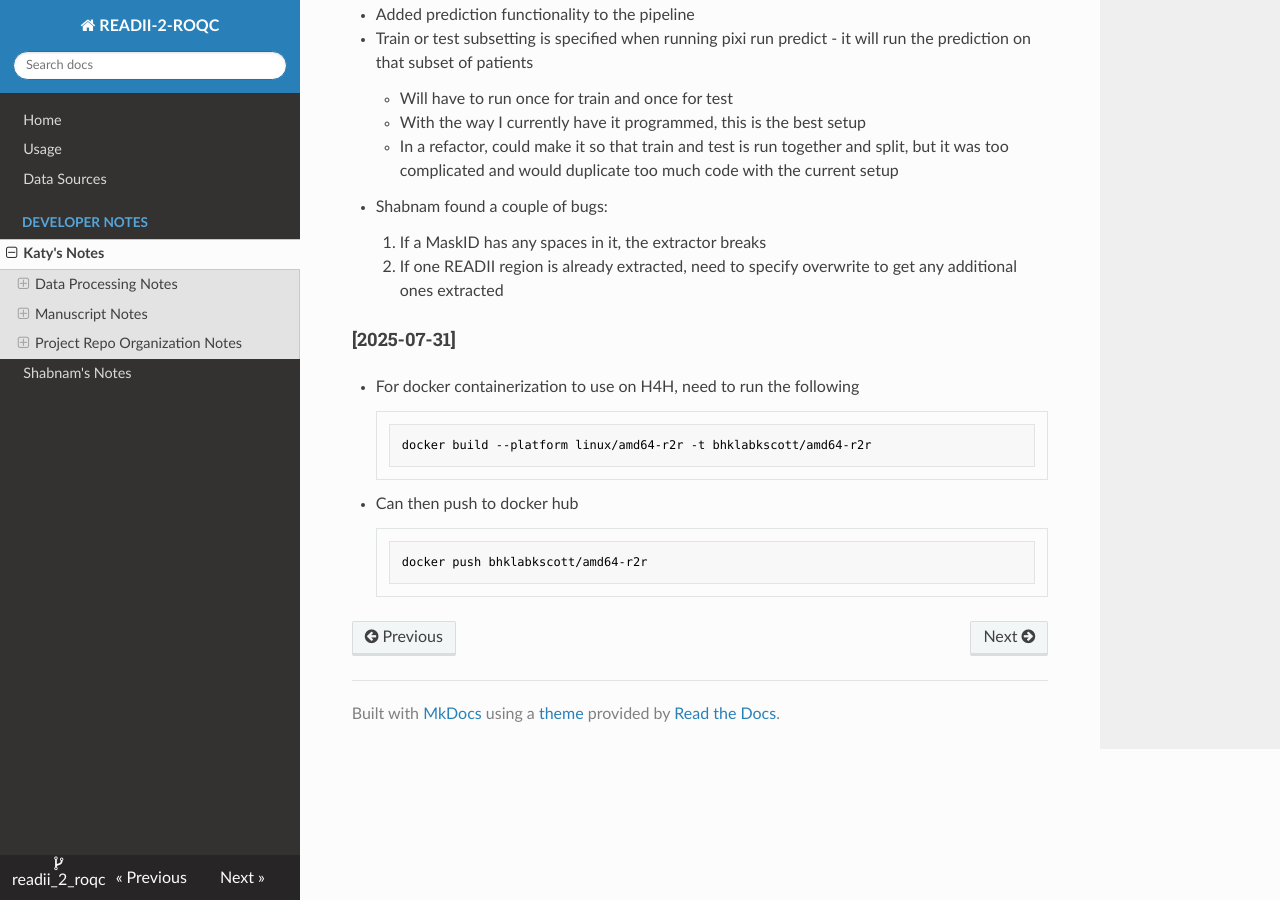
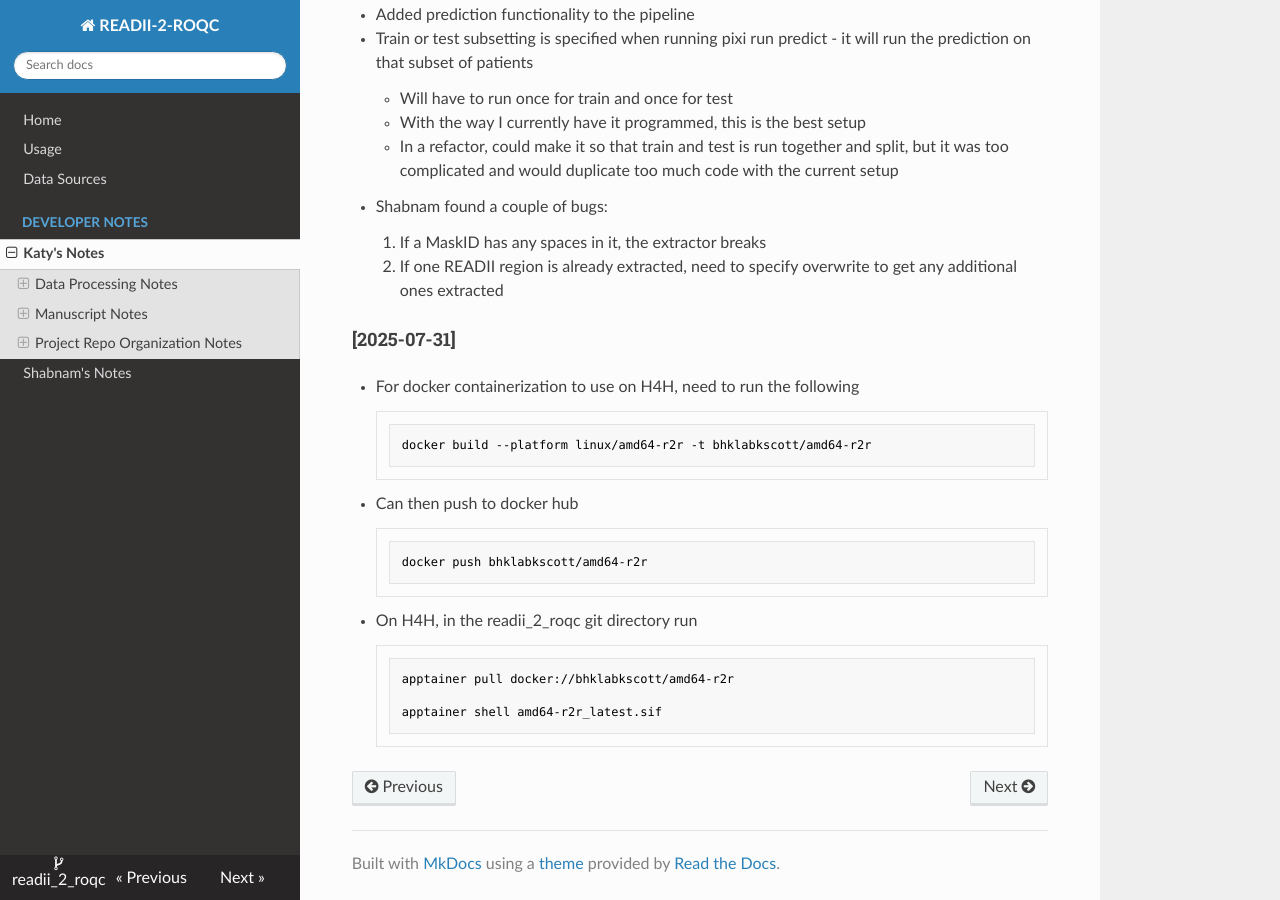
Before and after one commit to bhklab/readii_2_roqc, an MkDocs documentation site: the page built from docs/devnotes/katy_notes.md, in a window 1280 px wide and 900 px high, scrolled down 7463 px. Built offline with MkDocs 1.6.1, drawn with Linux system fonts in a browser that asks for light colours; nearby versions of some CDN libraries.

Commit message:
docs: add apptainer details to devnotes

````diff
--- a/docs/devnotes/katy_notes.md
+++ b/docs/devnotes/katy_notes.md
@@ -319,3 +319,10 @@ docker build --platform linux/amd64-r2r -t bhklabkscott/amd64-r2r
 ```bash
 docker push bhklabkscott/amd64-r2r
 ```
+
+* On H4H, in the readii_2_roqc git directory run
+```bash
+apptainer pull docker://bhklabkscott/amd64-r2r
+
+apptainer shell amd64-r2r_latest.sif
+```
````
